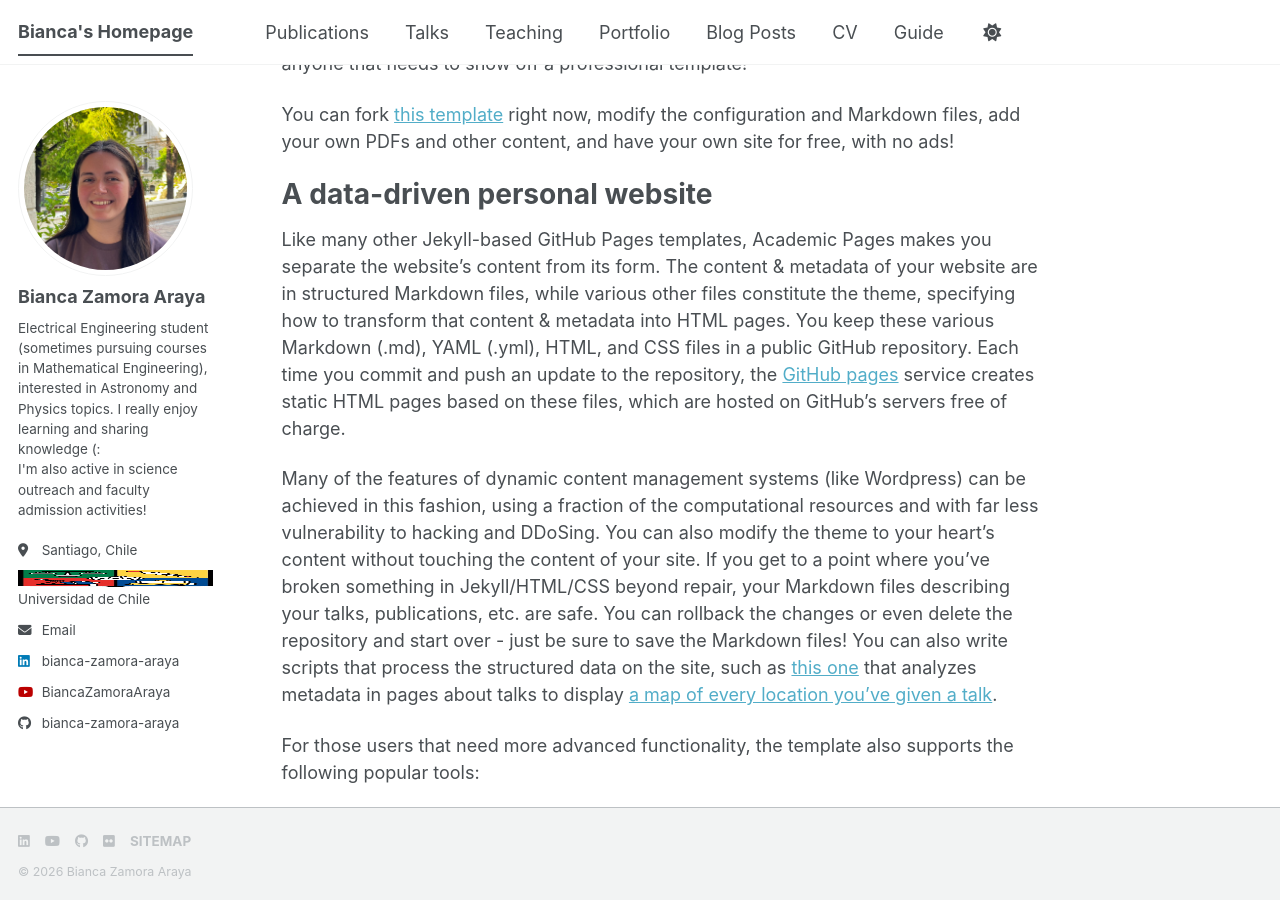
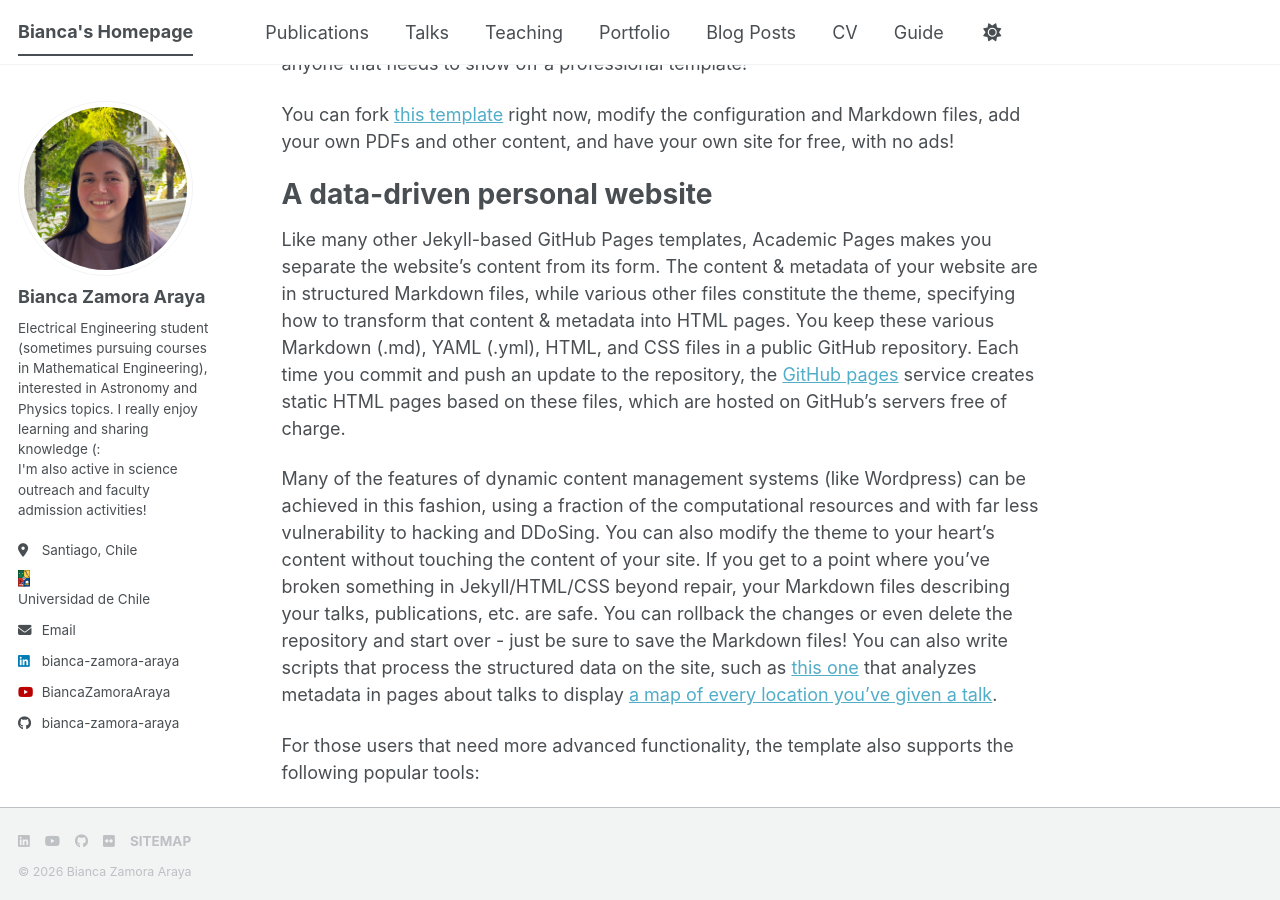
Before and after one commit to Bianca-Zamora-Araya/Bianca-Zamora-Araya.github.io, a Jekyll site: the page built from _pages/about.md, in a window 1280 px wide and 900 px high, scrolled down 310 px. Built offline with Jekyll 4.4.1, drawn with Linux system fonts in a browser that asks for light colours; a style sheet for code colours, icons or effects is not loaded.

Commit message:
Update author-profile.html

```diff
--- a/_includes/author-profile.html
+++ b/_includes/author-profile.html
@@ -30,7 +30,7 @@
       <!-- {% if author.employer %}
         <li class="author__desktop"><i class="fas fa-fw fa-building-columns icon-pad-right" aria-hidden="true"></i>{{ author.employer }}</li>
       {% endif %}  -->
-      <li class="author__desktop"><img src="{{ '/images/logos/uchile.jpg' | relative_url }}" alt="Escudo Universidad de Chile" style="height: 1.2em; margin-right: 0.5em; vertical-align: middle;"><a href="{{ author.employer_url }}" target="_blank" rel="noopener">{{ author.employer }}</a></li>
+      <li class="author__desktop"><img src="{{ '/images/logos/uchile.jpg' | relative_url }}" alt="Escudo Universidad de Chile" style="height: 1.2em; width: auto; margin-right: 0.5em; vertical-align: middle;"><a href="{{ author.employer_url }}" target="_blank" rel="noopener">{{ author.employer }}</a></li>
       {% if author.email %}
         <li><a href="mailto:{{ author.email }}"><i class="fas fa-fw fa-envelope icon-pad-right" aria-hidden="true"></i>{{ site.data.ui-text[site.locale].email_label | default: "Email" }}</a></li>
       {% endif %}
```
